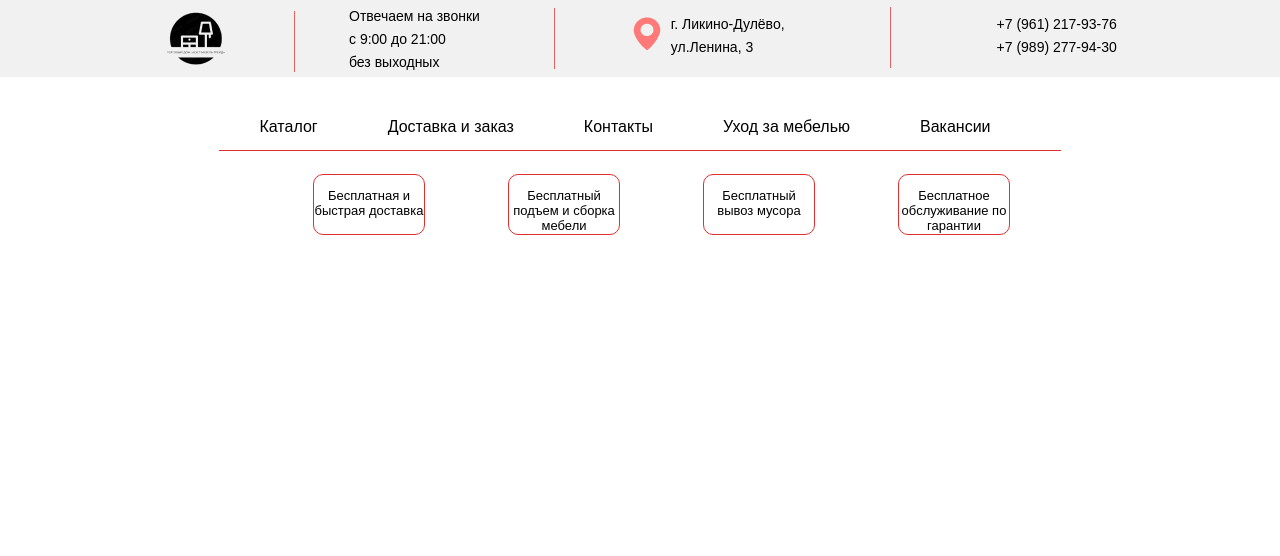
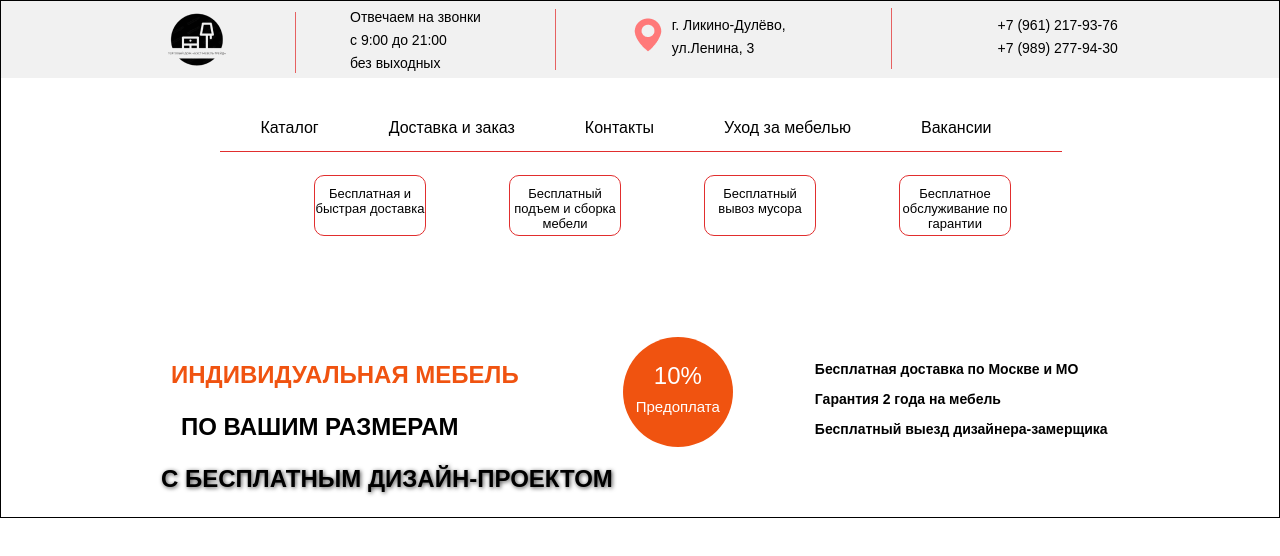
Before and after one commit to ksenikc/------05---------, a website: page src/index.pug in a window 1280 px wide. Drawn offline with nearby package versions, Linux system fonts and the light colour scheme; files that its build step writes are made by us from their sources.

Commit message:
custom-made-furniture

```diff
--- a/src/index.pug
+++ b/src/index.pug
@@ -35,3 +35,16 @@ html(lang="ru")
                         p Бесплатный вывоз мусора
                     .services__block_elem
                         p Бесплатное обслуживание по гарантии
+        .container
+            .custom-made-furniture
+                .custom-made-furniture_text
+                    p.custom-made-furniture_one ИНДИВИДУАЛЬНАЯ МЕБЕЛЬ
+                    p.custom-made-furniture_two ПО ВАШИМ РАЗМЕРАМ
+                    p.custom-made-furniture_three С БЕСПЛАТНЫМ ДИЗАЙН-ПРОЕКТОМ
+                .custom-made-furniture__square
+                    p 10%
+                    span Предоплата
+                .custom-made-furniture__advantages
+                    p Бесплатная доставка по Москве и МО
+                    p Гарантия 2 года на мебель
+                    p Бесплатный выезд дизайнера-замерщика
--- a/src/styles/style.scss
+++ b/src/styles/style.scss
@@ -4,7 +4,8 @@ body {
     margin: 0;
     padding: 0;
     box-sizing: border-box;
-
+    border: 1px solid black;
+    width: 1280px;
 }
 
 .header {
@@ -98,17 +99,20 @@ body {
         padding-right: 70px;
     }
 }
+
 .container {
     margin: 0 auto;
     width: 1280px;
     display: flex;
     align-items: center;
+
     .services_block {
         margin-right: 83px;
         font-size: 13px;
         display: flex;
         margin-left: 230px;
-        .services__block_elem  {
+
+        .services__block_elem {
             text-align: center;
             width: 110px;
             height: 59px;
@@ -116,10 +120,61 @@ body {
             border: 1px solid #E12E2E;
             margin-left: 83px;
             margin-top: 23px;
-            .services__block_elem p {
+
+             p {
                 margin: 0;
+                margin-top: 10px;
                 padding: 0;
             }
         }
     }
 }
+
+.container {
+    .custom-made-furniture {
+        margin-top: 101px;
+        margin-left: 160px;
+        font-size: 24px;
+        display: flex;
+        .custom-made-furniture_one {
+            color: #F05310;
+            font-weight: 700;
+            margin-left: 10px;
+        }
+
+        p.custom-made-furniture_two {
+            font-weight: 700;
+            margin-left: 20px;
+        }
+
+        p.custom-made-furniture_three {
+            font-weight: 700;
+            text-shadow: 1px 1px 4px rgb(71, 71, 71);
+        }
+
+        .custom-made-furniture__square {
+            background-color: #F05310;
+            color: #fff;
+            width: 110px;
+            height: 110px;
+            border-radius: 80px;
+            margin-left: 10px;
+            text-align: center;
+                 p {
+                    font-size: 24px;
+                    margin: 0;
+                    padding-top: 25px;
+                }
+                span {
+                    font-size: 15px;
+                    padding-top: 5px;
+                }
+        }
+        .custom-made-furniture__advantages {
+            font-weight: 700;
+            font-size: 14px;
+            margin-left:82px;
+            margin-top: 10px;
+        }
+    }
+}
```
Also changed, not shown: src/index.html, src/styles/style.css, 1 other file.
